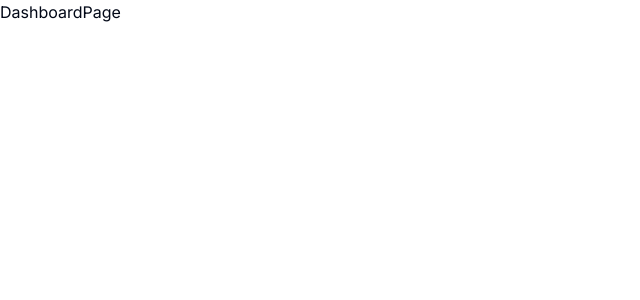
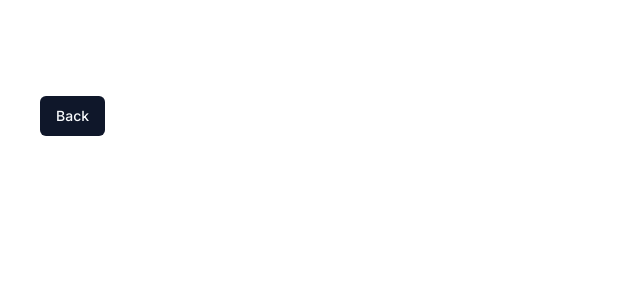
Before and after one commit to xonx4l/WritingPotion, a Next.js app: page /dashboard in a window 1280 px wide. Shown: the top 300 px of the page, without its empty margins (0-640 px from the left). Built offline with nearby package versions, Linux system fonts and the light colour scheme.

Commit message:
add back button

```diff
--- a/src/app/dashboard/page.tsx
+++ b/src/app/dashboard/page.tsx
@@ -1,9 +1,26 @@
+import { Button } from "@/components/ui/button";
+import Link from "next/link";
 import React from 'react'
 
 type Props = {};
 
 const DashboardPage = (props: Props) => {
-    return <div>DashboardPage</div>;
+    return(
+        <>
+        <div className="grainy min-h-screen">
+          <div className="max-w-7xl mx-auto p-10">
+             <div className="h-14"></div>
+             <div className ="flex justify-between  items-center md:flex-row flex-col">
+                <div className= "flex items-center">
+                    <Link href='/'>
+                        <Button>Back</Button>
+                    </Link>
+                </div>
+             </div>
+          </div>
+        </div>
+        </>
+    )
 
 };
 
```
